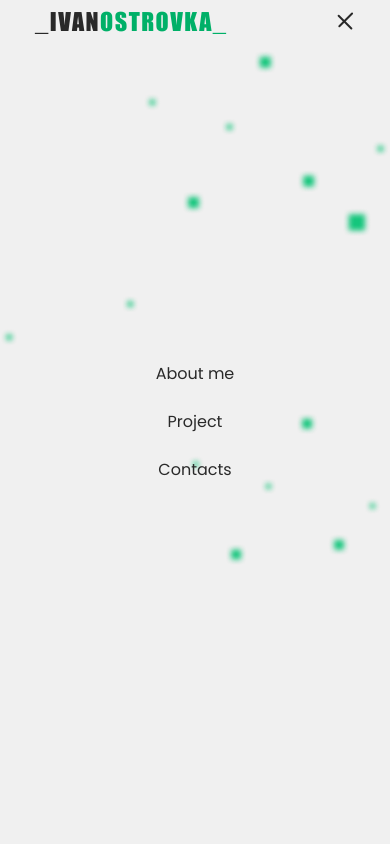
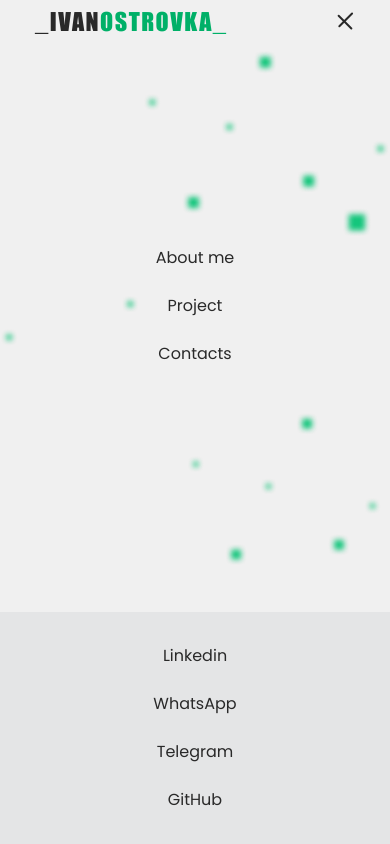
Before and after one commit to ZorAnderius/portfolio, a React (Vite) app: page / in a window 390 px wide. Both pictures are taken after a click on the button 345 px from the left and 22 px from the top of the page. Built offline with nearby package versions, Linux system fonts and the light colour scheme.

Commit message:
add: social media links into ,obile meny and change bg colors of modal

```diff
--- a/src/assets/css/variables.css
+++ b/src/assets/css/variables.css
@@ -56,6 +56,7 @@
   --secondary-hover-bg-clr: #bbbbbb;
   --hero-bg-clr: #e4e5e6;
   --hero-btn-bg-clr: rgba(0, 176, 104, 0.2);
+  --mobile-menu-bg-clr: #f0f0f0;
 }
 
 /* dark theme */
@@ -68,4 +69,5 @@
   --secondary-hover-bg-clr: #3b3f45;
   --hero-bg-clr: #1e2023;
   --hero-btn-bg-clr: rgb(26, 57, 44);
+  --mobile-menu-bg-clr: #1e2023;
 }
--- a/src/components/MobileMenu/MobileMenu.jsx
+++ b/src/components/MobileMenu/MobileMenu.jsx
@@ -3,6 +3,7 @@ import styles from "./MobileMenu.module.css";
 import Button from "../Button/Button";
 import clsx from "clsx";
 import NavBar from "../NavBar/NavBar";
+import SocialMediaList from "../SocialMediaList/SocialMediaList";
 
 const MobileMenu = ({ isOpen, setIsOpen }) => {
   const [isAnimated, setIsAnimated] = useState(false);
@@ -102,7 +103,8 @@ const MobileMenu = ({ isOpen, setIsOpen }) => {
               isAnimated && styles.menu__open
             )}
           >
-            <NavBar isMobile={true} />
+            <NavBar isMobile={true} className={styles.mobile__nav__list}/>
+            <SocialMediaList className={styles.mobile__social} />
           </div>
         </div>
       )}
--- a/src/components/MobileMenu/MobileMenu.module.css
+++ b/src/components/MobileMenu/MobileMenu.module.css
@@ -65,7 +65,7 @@
   left: 0;
   width: 100%;
   height: 100vh;
-  background-color: var(--secondary-clr);
+  background-color: var(--mobile-menu-bg-clr);
   z-index: var(--z-modal);
   backdrop-filter: blur(5px);
   animation: fadeIn 0.3s cubic-bezier(0.77, 0, 0.175, 1);
@@ -94,10 +94,36 @@
   transform: translateX(100%);
   transition: transform 0.3s cubic-bezier(0.4, 0, 0.2, 1);
   z-index: calc(var(--z-modal) + 2);
-  display: flex;
-  flex-direction: column;
+  display: grid;
+  grid-template-columns: 1fr;
+  grid-template-rows: 1fr auto;
 }
 
 .menu__open {
   transform: translateX(0);
 }
+
+.mobile__nav__list {
+  justify-self: center;
+  align-self: center;
+}
+
+.mobile__nav__list + .mobile__social {
+  display: block;
+  justify-self: stretch;
+  align-self: end;
+  display: flex;
+  flex-direction: column;
+  gap: var(--gap-md);
+  padding: 32px 0;
+  background-color: var(--secondary-bg-clr);
+  color: var(--primary-clr);
+  backdrop-filter: blur(5px) saturate(0.5);
+}
+
+.mobile__nav__list + .mobile__social li {
+  display: flex;
+  justify-content: center;
+  align-items: center;
+  gap: var(--gap-md);
+}
--- a/src/components/NavBar/NavBar.jsx
+++ b/src/components/NavBar/NavBar.jsx
@@ -1,9 +1,9 @@
 import clsx from "clsx";
 import styles from "./Navbar.module.css";
 
-const NavBar = ({ isMobile }) => {
+const NavBar = ({ isMobile, className }) => {
   return (
-    <nav className={clsx(styles.navigation, isMobile && styles.mobile)}>
+    <nav className={clsx(styles.navigation, isMobile && styles.mobile, className)}>
       <ul
         className={clsx(styles.nav__list, isMobile && styles.mobile)}
         aria-label="navigation"
--- a/src/components/ResponsiveImage/ResponsiveImage.module.css
+++ b/src/components/ResponsiveImage/ResponsiveImage.module.css
@@ -19,6 +19,7 @@
   .hero {
     width: 270px;
     height: 336px;
+    border-radius: 15px;
   }
 }
 
@@ -26,5 +27,6 @@
   .hero {
     width: 558px;
     height: 800px;
+    border-radius: 25px;
   }
 }
--- a/src/components/SocialMediaList/SocialMediaList.jsx
+++ b/src/components/SocialMediaList/SocialMediaList.jsx
@@ -6,7 +6,7 @@ const SocialMediaList = ({ className }) => {
     <ul className={clsx(styles.social__list, className)}>
       <li>
         <a
-          href="www.linkedin.com/in/ivan-ostrovka"
+          href="https://www.linkedin.com/in/ivan-ostrovka"
           target="_blank"
           rel="noopener noreferrer"
           className={styles.social__link}
--- a/src/components/SocialMediaList/SocialMediaList.module.css
+++ b/src/components/SocialMediaList/SocialMediaList.module.css
@@ -2,7 +2,7 @@
   display: none;
 }
 
-@media screen and (min-width: 1200px) {
+@media screen and (min-width: 768px) {
   .social__list {
     display: flex;
     gap: var(--gap-xl);
@@ -15,5 +15,10 @@
     font-weight: 300;
     line-height: 1.5;
     letter-spacing: 0.5px;
+    transition: color var(--transition-medium);
+  }
+
+  .social__link:is(:hover, :focus) {
+    color: var(--accent-clr);
   }
 }
--- a/src/sections/Hero/Hero.module.css
+++ b/src/sections/Hero/Hero.module.css
@@ -113,7 +113,7 @@ picture {
     grid-area: 1 / 1 / 2 / 3;
     display: flex;
     flex-direction: column;
-    gap: var(--gap-lg);
+    gap: var(--gap-md);
   }
 
   picture {
@@ -150,6 +150,7 @@ picture {
 @media screen and (min-width: 1200px) {
   .hero__content {
     grid-area: 1 / 1 / 2 / 2;
+    gap: var(--gap-lg);
   }
 
   picture {
```
